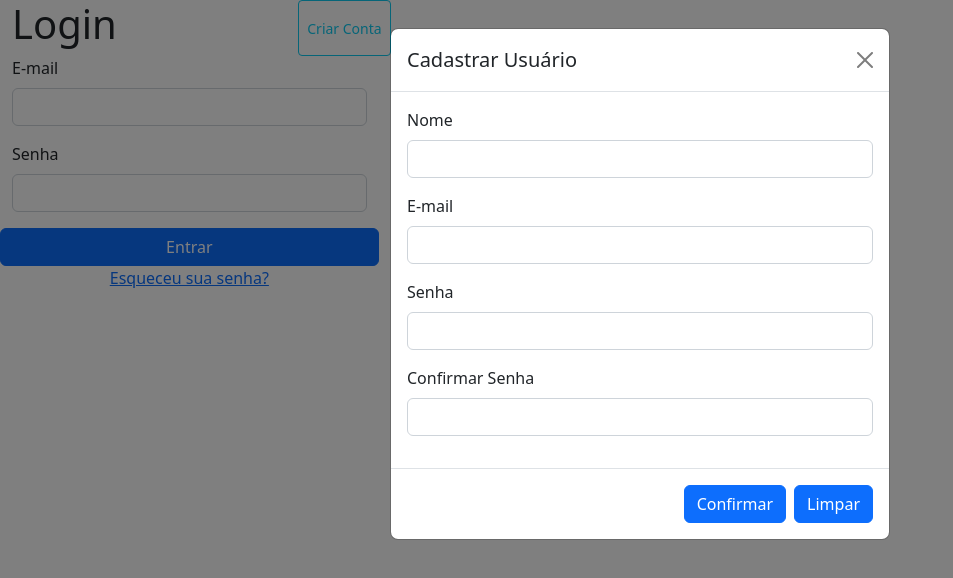
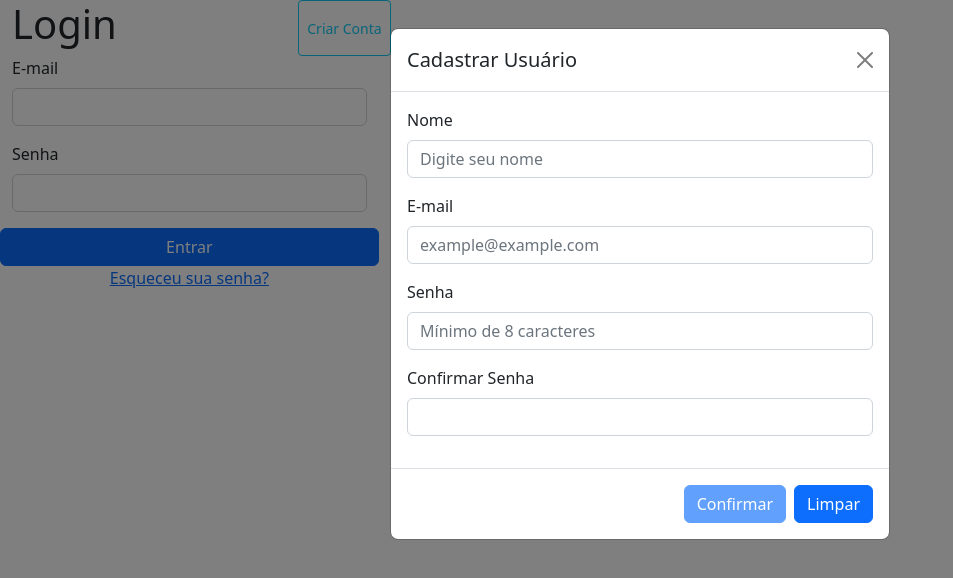
Before and after one commit to Osnei-Luzia/LABMedical, an Angular app in the folder labMedical/: page / in a window 1280 px wide. Both pictures are taken after a click on the button "Criar Conta". Shown: the top 578 px of the page, without its empty margins (0-953 px from the left). Built offline with nearby package versions, Linux system fonts and the light colour scheme.

Commit message:
loginCadastroTS.2

```diff
--- a/labMedical/src/app/components/login-cadastro/login-cadastro.component.html
+++ b/labMedical/src/app/components/login-cadastro/login-cadastro.component.html
@@ -6,40 +6,40 @@
                 <h1 class="modal-title fs-5" id="staticBackdropLabel">Cadastrar Usuário</h1>
                 <button type="button" class="btn-close" data-bs-dismiss="modal" aria-label="Close"></button>
             </div>
-            <form #cadastroUsuario="ngForm" (ngSubmit)="onSubmit()">
+            <form #cadastroUsuario="ngForm" (ngSubmit)="onSubmit(cadastroUsuario)">
                 <div class="modal-body">
                     <div class="mb-3 form-group">
                         <label for="nome" class="form-label">Nome</label>
                         <input #inputNome="ngModel" type="text" class="form-control" name="nome" [(ngModel)]="nome"
-                            required>
+                            required placeholder="Digite seu nome">
                     </div>
                     <div *ngIf="!inputNome.valid&&inputNome.touched" class="alert alert-danger">Campo Obrigatório</div>
                     <div class="mb-3 form-group">
                         <label for="emailCadastro" class="form-label">E-mail</label>
                         <input #inputEmail="ngModel" type="email" class="form-control" name="emailCadastro"
-                            [(ngModel)]="email" required pattern="^[\w-\.]+@([\w-]+\.)+[\w-]{2,4}$">
-                        <div *ngIf="inputEmail.errors?.['required']&&inputSenha.touched" class="alert alert-danger">
+                            [(ngModel)]="email" required pattern="^[\w-\.]+@([\w-]+\.)+[\w-]{2,4}$" placeholder="example@example.com">
+                        <div *ngIf="inputEmail.errors?.['required']&&inputEmail.touched" class="alert alert-danger">
                             Campo Obrigatório</div>
-                        <div *ngIf="inputEmail.errors?.['pattern']&&inputSenha.touched" class="alert alert-danger">
+                        <div *ngIf="inputEmail.errors?.['pattern']&&inputEmail.touched" class="alert alert-danger">
                             Insira email válido</div>
                     </div>
                     <div class="mb-3 form-group">
                         <label for="senhaCadastro" class="form-label">Senha</label>
                         <input #inputSenha="ngModel" type="password" class="form-control" name="senhaCadastro"
-                            [(ngModel)]="senha" required minlength="8">
+                            [(ngModel)]="senha" required minlength="8" placeholder="Mínimo de 8 caracteres">
                         <div *ngIf="inputSenha.errors?.['required']&&inputSenha.touched" class="alert alert-danger">
                             Campo Obrigatório</div>
                         <div *ngIf="inputSenha.errors?.['minlength']&&inputSenha.touched" class="alert alert-danger">
-                            Mínimo de 8 caractéres</div>
+                            Mínimo de 8 caracteres</div>
                     </div>
                     <div class="mb-3 form-group">
                         <label for="senhaValida" class="form-label">Confirmar Senha</label>
                         <input #inputConfirmarSenha="ngModel" type="password" class="form-control" name="senhaValida"
-                            [(ngModel)]="confirmarSenha">
+                            [(ngModel)]="confirmarSenha" >
                     </div>
                 </div>
                 <div class="modal-footer">
-                    <button type="submit" class="btn btn-primary">Confirmar</button>
+                    <button type="submit" class="btn btn-primary" [disabled]="!cadastroUsuario.valid">Confirmar</button>
                     <button type="reset" class="btn btn-primary">Limpar</button>
                 </div>
             </form>
--- a/labMedical/src/app/components/login-cadastro/login-cadastro.component.ts
+++ b/labMedical/src/app/components/login-cadastro/login-cadastro.component.ts
@@ -5,12 +5,17 @@ import { Component } from '@angular/core';
   templateUrl: './login-cadastro.component.html',
   styleUrls: ['./login-cadastro.component.css']
 })
-export class LoginCadastroComponent {
+export class LoginCadastroComponent{
   nome: String = ""
   email: String = ""
   senha: String = ""
   confirmarSenha: String = ""
-  onSubmit(){
-
+  onSubmit(cadastroUsuario:any){
+    if(cadastroUsuario.valid){
+      alert("válido")
+      cadastroUsuario.reset()
+    }else{
+      alert("inválido")
+    }
   }
 }
```
